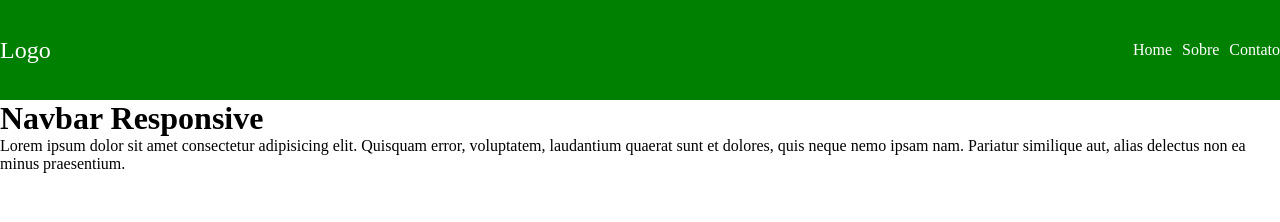
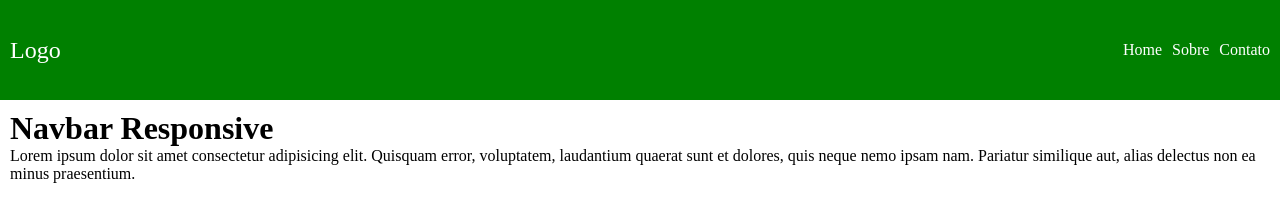
Before and after one commit to defendii/tarefa, a plain HTML site: page index.html in a window 1280 px wide. Drawn offline with Linux system fonts and the light colour scheme.

Commit message:
Update style.css

```diff
--- a/style.css
+++ b/style.css
@@ -18,6 +18,7 @@ nav {
 }
 
 nav .logo{
+    margin: 10px;
     font-size: 1.5rem;
     color: white;
 }
@@ -27,9 +28,11 @@ nav .menu_desktop ul{
     display: flex;
     column-gap: 10px;
     color: white;
+    margin: 10px;
 }
 
 nav .menu_icon img {
+    margin: 10px;
     width: 30px;
 }
 
@@ -62,6 +65,10 @@ nav .menu_mobile ul{
     display: none;
 }
 
+main{
+    margin: 10px;
+}
+
 /* DESKTOP */
 @media screen and (min-width: 768px){
     .menu_mobile{
```
